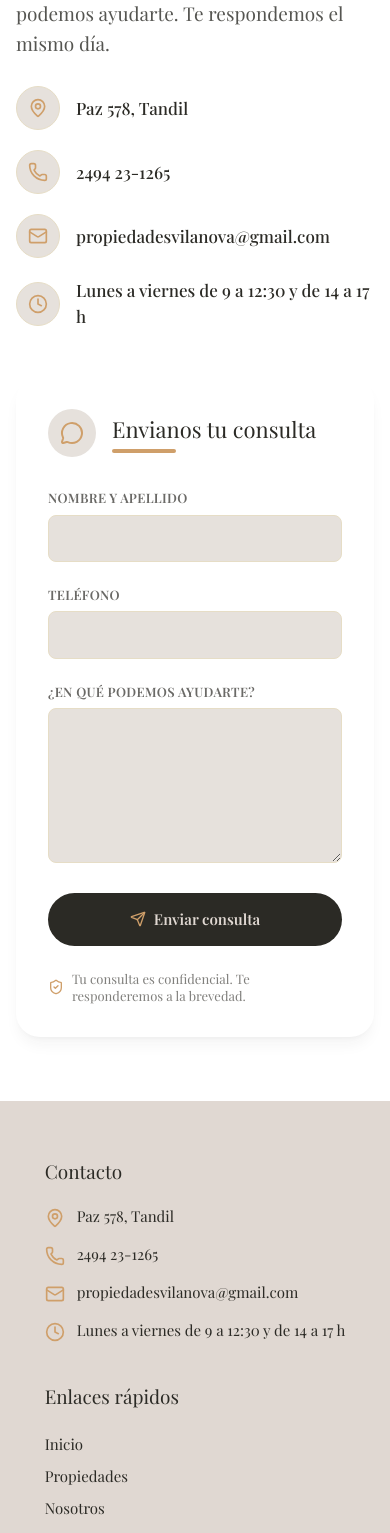
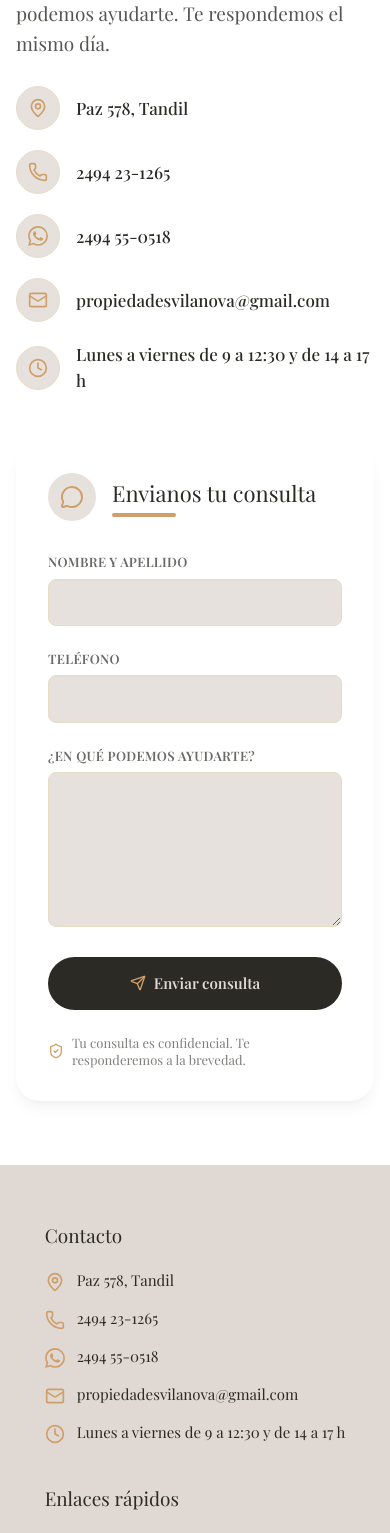
Before and after one commit to nahuelserrano/Vilanova, a Next.js app in the folder proyecto-inmobiliaria/frontend/: page /contacto in a window 390 px wide. Shown: the part 266-1799 px from the top of the page. Built offline with nearby package versions, Linux system fonts and the light colour scheme; no server answers; a web font is replaced by a local one.

Commit message:
fix: phone numbers / whatsapp logo

```diff
--- a/proyecto-inmobiliaria/frontend/src/components/layout/Footer.tsx
+++ b/proyecto-inmobiliaria/frontend/src/components/layout/Footer.tsx
@@ -1,10 +1,25 @@
 import Image from "next/image";
 import Link from "next/link";
+import type { SVGProps } from "react";
 import { Clock, Mail, MapPin, Phone } from "lucide-react";
 import type { LucideIcon } from "lucide-react";
 import { CONTACT } from "@/features/contact/contact-info";
 
-const CONTACT_ICONS: LucideIcon[] = [MapPin, Phone, Mail, Clock];
+function WhatsappIcon(props: SVGProps<SVGSVGElement>) {
+  return (
+    <svg viewBox="0 0 24 24" fill="currentColor" {...props}>
+      <path d="M17.472 14.382c-.297-.149-1.758-.867-2.03-.967-.273-.099-.471-.148-.67.15-.197.297-.767.966-.94 1.164-.173.199-.347.223-.644.075-.297-.15-1.255-.463-2.39-1.475-.883-.788-1.48-1.761-1.653-2.059-.173-.297-.018-.458.13-.606.134-.133.298-.347.446-.52.149-.174.198-.298.298-.497.099-.198.05-.372-.025-.521-.075-.149-.669-1.611-.916-2.206-.242-.579-.487-.5-.67-.51-.173-.008-.372-.01-.57-.01-.198 0-.52.075-.793.372-.272.298-1.04 1.016-1.04 2.479 0 1.462 1.065 2.875 1.213 3.074.149.198 2.095 3.2 5.076 4.487.709.306 1.263.489 1.694.626.712.226 1.36.194 1.872.118.571-.085 1.758-.719 2.006-1.413.248-.694.248-1.289.173-1.413-.074-.124-.272-.198-.57-.347m-5.421 7.403h-.004a9.87 9.87 0 0 1-5.031-1.378l-.361-.214-3.741.982 1-3.648-.235-.374a9.86 9.86 0 0 1-1.511-5.26c.001-5.45 4.436-9.884 9.89-9.884 2.64 0 5.122 1.03 6.988 2.898a9.825 9.825 0 0 1 2.893 6.994c-.002 5.45-4.437 9.884-9.888 9.884m8.413-18.297A11.815 11.815 0 0 0 12.05 0C5.495 0 .16 5.335.157 11.892c0 2.096.547 4.142 1.588 5.945L.057 24l6.305-1.654a11.882 11.882 0 0 0 5.663 1.43h.005c6.554 0 11.89-5.335 11.893-11.893a11.821 11.821 0 0 0-3.459-8.395" />
+    </svg>
+  );
+}
+
+const CONTACT_ICONS: Array<LucideIcon | typeof WhatsappIcon> = [
+  MapPin,
+  Phone,
+  WhatsappIcon,
+  Mail,
+  Clock,
+];
 
 const QUICK_LINKS = [
   { label: "Inicio", href: "/" },
@@ -41,8 +56,8 @@ export default function Footer() {
                     {href ? (
                     <a
                       href={href}
-                      target="_blank"
-                      rel="noopener noreferrer"
+                      target={href.startsWith("http") ? "_blank" : undefined}
+                      rel={href.startsWith("http") ? "noopener noreferrer" : undefined}
                       className="transition-colors hover:text-gold"
                     >
                       {text}
--- a/proyecto-inmobiliaria/frontend/src/features/contact/Contact.tsx
+++ b/proyecto-inmobiliaria/frontend/src/features/contact/Contact.tsx
@@ -1,6 +1,7 @@
 "use client";
 
 import { useState } from "react";
+import type { SVGProps } from "react";
 import {
   AlertCircle,
   CheckCircle2,
@@ -17,7 +18,21 @@ import type { LucideIcon } from "lucide-react";
 import { CONTACT } from "./contact-info";
 import { submitContact } from "./api";
 
-const CONTACT_ICONS: LucideIcon[] = [MapPin, Phone, Mail, Clock];
+function WhatsappIcon(props: SVGProps<SVGSVGElement>) {
+  return (
+    <svg viewBox="0 0 24 24" fill="currentColor" {...props}>
+      <path d="M17.472 14.382c-.297-.149-1.758-.867-2.03-.967-.273-.099-.471-.148-.67.15-.197.297-.767.966-.94 1.164-.173.199-.347.223-.644.075-.297-.15-1.255-.463-2.39-1.475-.883-.788-1.48-1.761-1.653-2.059-.173-.297-.018-.458.13-.606.134-.133.298-.347.446-.52.149-.174.198-.298.298-.497.099-.198.05-.372-.025-.521-.075-.149-.669-1.611-.916-2.206-.242-.579-.487-.5-.67-.51-.173-.008-.372-.01-.57-.01-.198 0-.52.075-.793.372-.272.298-1.04 1.016-1.04 2.479 0 1.462 1.065 2.875 1.213 3.074.149.198 2.095 3.2 5.076 4.487.709.306 1.263.489 1.694.626.712.226 1.36.194 1.872.118.571-.085 1.758-.719 2.006-1.413.248-.694.248-1.289.173-1.413-.074-.124-.272-.198-.57-.347m-5.421 7.403h-.004a9.87 9.87 0 0 1-5.031-1.378l-.361-.214-3.741.982 1-3.648-.235-.374a9.86 9.86 0 0 1-1.511-5.26c.001-5.45 4.436-9.884 9.89-9.884 2.64 0 5.122 1.03 6.988 2.898a9.825 9.825 0 0 1 2.893 6.994c-.002 5.45-4.437 9.884-9.888 9.884m8.413-18.297A11.815 11.815 0 0 0 12.05 0C5.495 0 .16 5.335.157 11.892c0 2.096.547 4.142 1.588 5.945L.057 24l6.305-1.654a11.882 11.882 0 0 0 5.663 1.43h.005c6.554 0 11.89-5.335 11.893-11.893a11.821 11.821 0 0 0-3.459-8.395" />
+    </svg>
+  );
+}
+
+const CONTACT_ICONS: Array<LucideIcon | typeof WhatsappIcon> = [
+  MapPin,
+  Phone,
+  WhatsappIcon,
+  Mail,
+  Clock,
+];
 
 const inputClass =
   "w-full rounded-lg border border-line bg-cream-soft px-4 py-3 text-sm text-charcoal focus:border-gold focus:outline-none";
@@ -134,8 +149,8 @@ export default function Contact() {
                 {href ? (
                   <a
                     href={href}
-                    target="_blank"
-                    rel="noopener noreferrer"
+                    target={href.startsWith("http") ? "_blank" : undefined}
+                    rel={href.startsWith("http") ? "noopener noreferrer" : undefined}
                     className="text-base font-medium text-charcoal transition-colors hover:text-gold"
                   >
                     {text}
--- a/proyecto-inmobiliaria/frontend/src/features/contact/contact-info.ts
+++ b/proyecto-inmobiliaria/frontend/src/features/contact/contact-info.ts
@@ -5,7 +5,8 @@ export interface ContactItem {
 
 export const CONTACT: ContactItem[] = [
   { text: "Paz 578, Tandil" },
-  { text: "2494 23-1265", href: "https://wa.me/5492494231265" },
+  { text: "2494 23-1265", href: "tel:+542494231265" },
+  { text: "2494 55-0518", href: "https://wa.me/5492494550518" },
   { text: "propiedadesvilanova@gmail.com" },
   { text: "Lunes a viernes de 9 a 12:30 y de 14 a 17 h" },
 ];
--- a/proyecto-inmobiliaria/frontend/src/features/properties/whatsapp.ts
+++ b/proyecto-inmobiliaria/frontend/src/features/properties/whatsapp.ts
@@ -1,6 +1,6 @@
 import type { PublicProperty } from "./types";
 
-export const WHATSAPP_PHONE = "5492494231265";
+export const WHATSAPP_PHONE = "5492494550518";
 
 export function buildPropertyWhatsAppUrl(property: PublicProperty): string {
   const reference = property.location.address || property.title;
```
